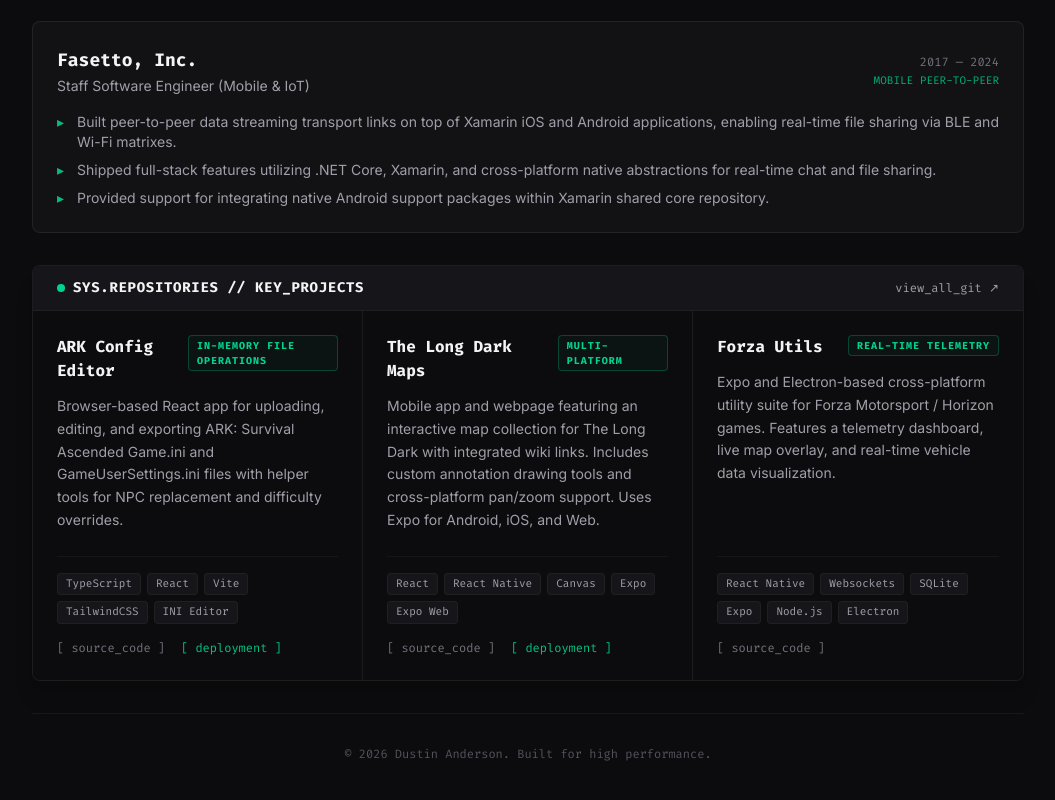
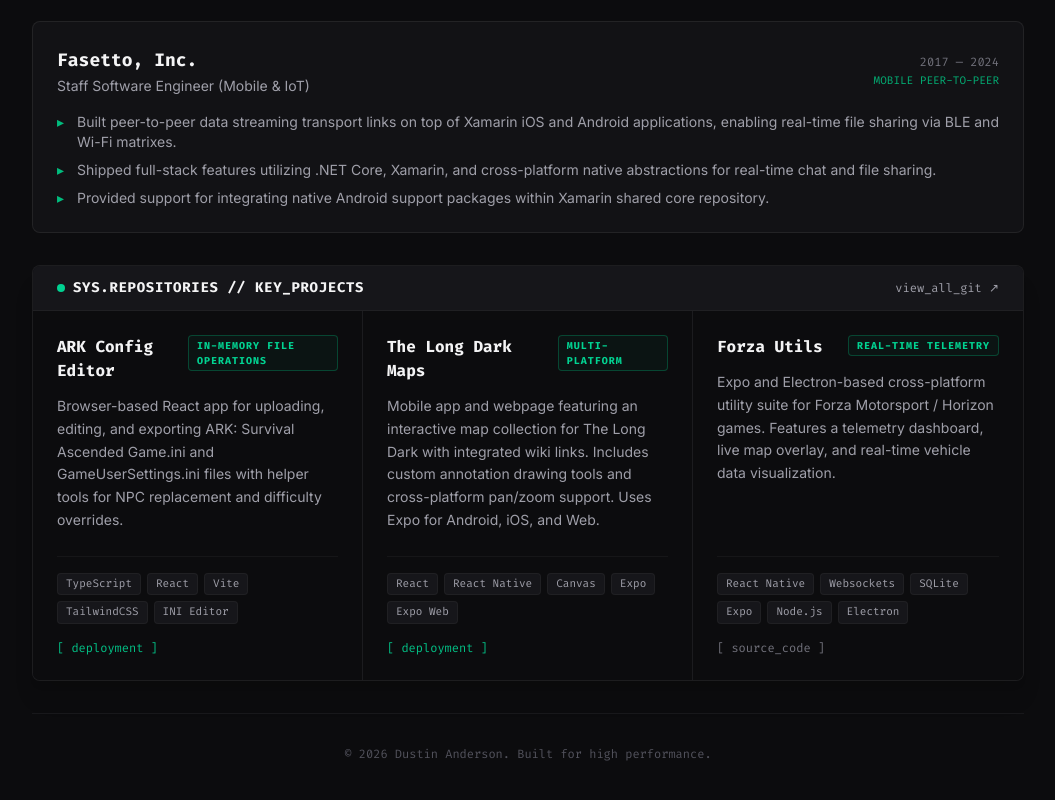
Before and after one commit to dusanders/dusanders.github.io, a React (Vite) app in the folder frontend/: page / in a window 1280 px wide. Shown: the part 2459-3259 px from the top of the page, without its empty margins (112-1167 px from the left). Built offline with nearby package versions, Linux system fonts and the light colour scheme.

Commit message:
remove non-public GitHub links

```diff
--- a/frontend/src/sections/projects/Projects.tsx
+++ b/frontend/src/sections/projects/Projects.tsx
@@ -4,7 +4,7 @@ interface Project {
   title: string;
   description: string;
   tags: string[];
-  githubUrl: string;
+  githubUrl?: string;
   liveUrl?: string;
   badge?: string;
 }
@@ -13,8 +13,7 @@ const featuredProjects: Project[] = [
   {
     title: "ARK Config Editor",
     description: "Browser-based React app for uploading, editing, and exporting ARK: Survival Ascended Game.ini and GameUserSettings.ini files with helper tools for NPC replacement and difficulty overrides.",
-    tags: ["TypeScript", "React", "Vite","TailwindCSS", "INI Editor"],
-    githubUrl: "https://github.com/dusanders/",
+    tags: ["TypeScript", "React", "Vite", "TailwindCSS", "INI Editor"],
     liveUrl: "https://www.arkconfigs.com/",
     badge: "In-memory file operations"
   },
@@ -22,7 +21,6 @@ const featuredProjects: Project[] = [
     title: "The Long Dark Maps",
     description: "Mobile app and webpage featuring an interactive map collection for The Long Dark with integrated wiki links. Includes custom annotation drawing tools and cross-platform pan/zoom support. Uses Expo for Android, iOS, and Web.",
     tags: ["React", "React Native", "Canvas", "Expo", "Expo Web"],
-    githubUrl: "https://github.com/dusanders",
     liveUrl: "https://thelongdarkmaps.com",
     badge: "Multi-platform"
   },
@@ -93,6 +91,7 @@ export const GitHubProjects: React.FC = () => {
 
               {/* Interactive Actions */}
               <div className="flex gap-4 text-xs mono">
+                {project.githubUrl && (
                   <a
                     href={project.githubUrl}
                     target="_blank"
@@ -101,6 +100,7 @@ export const GitHubProjects: React.FC = () => {
                   >
                     [ source_code ]
                   </a>
+                )}
                 {project.liveUrl && (
                   <a
                     href={project.liveUrl}
```
Lines whose indentation alone changed are shown as unchanged.
